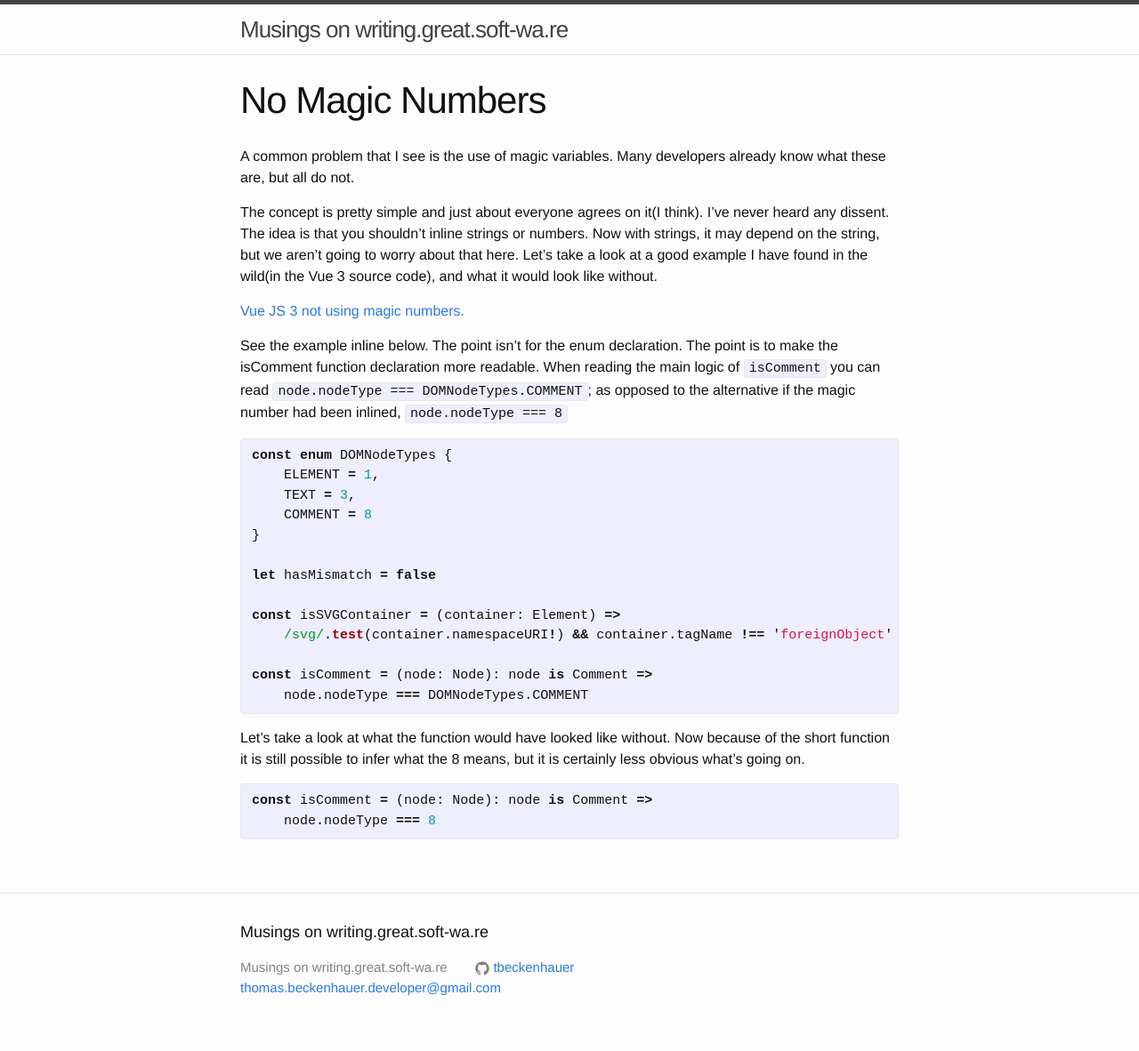
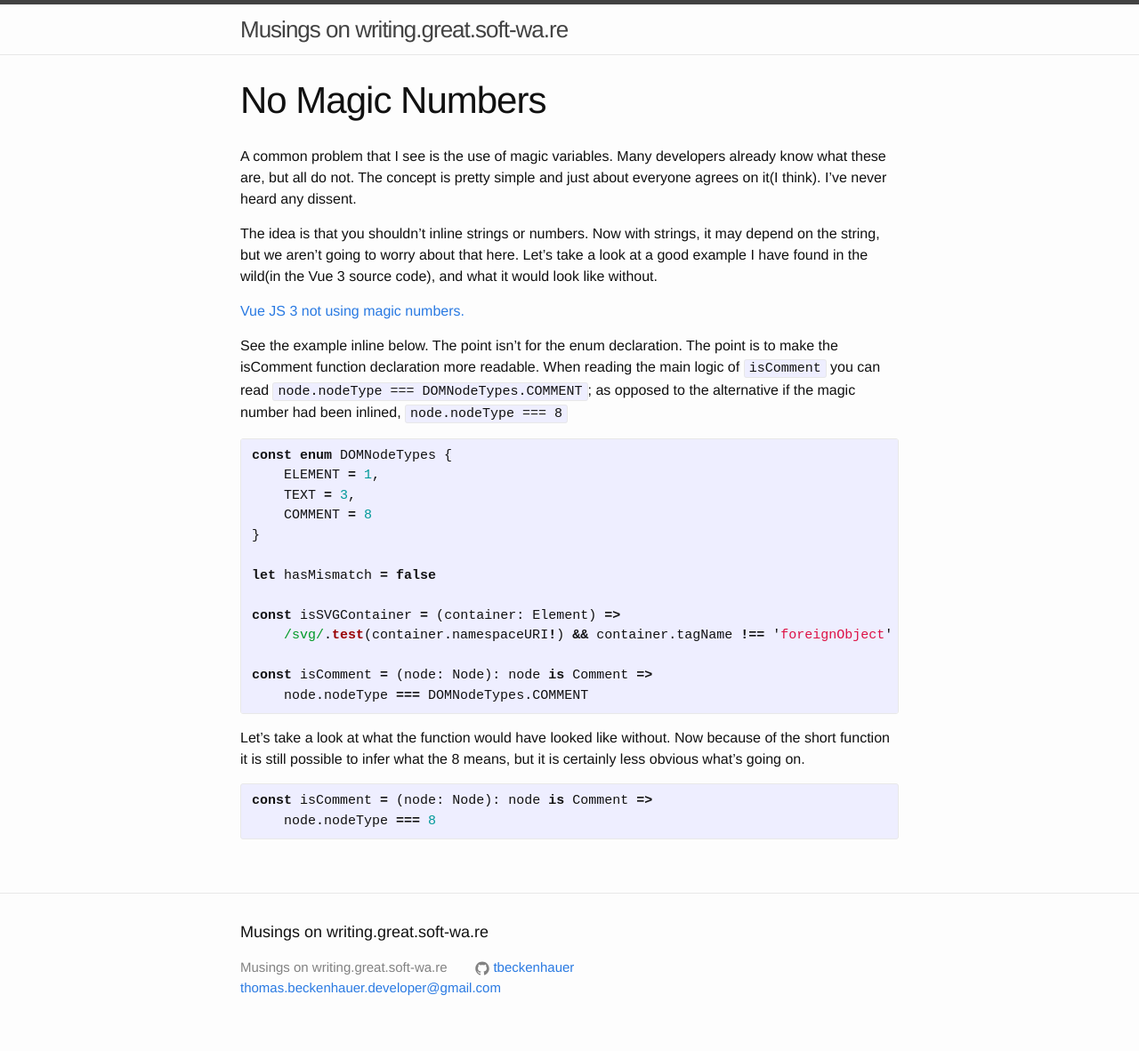
Before and after one commit to tbeckenhauer/tbeckenhauer.github.io, a Jekyll site: the page built from _posts/2021-04-03-no-magic-numbers.markdown, in a window 1280 px wide. Shown: the whole page at 89% size. Built offline with Jekyll 4.4.1, drawn with Linux system fonts in a browser that asks for light colours.

```diff
--- a/_posts/2021-04-03-no-magic-numbers.markdown
+++ b/_posts/2021-04-03-no-magic-numbers.markdown
@@ -6,9 +6,9 @@ permalink: /no-magic-numbers/
 ---
 
 
-A common problem that I see is the use of magic variables.  Many developers already know what these are, but all do not.
+A common problem that I see is the use of magic variables.  Many developers already know what these are, but all do not. The concept is pretty simple and just about everyone agrees on it(I think). I've never heard any dissent.
 
-The concept is pretty simple and just about everyone agrees on it(I think). I've never heard any dissent.  The idea is that you shouldn't inline strings or numbers.  Now with strings, it may depend on the string, but we aren't going to worry about that here.  Let's take a look at a good example I have found in the wild(in the Vue 3 source code), and what it would look like without.
+The idea is that you shouldn't inline strings or numbers.  Now with strings, it may depend on the string, but we aren't going to worry about that here.  Let's take a look at a good example I have found in the wild(in the Vue 3 source code), and what it would look like without.
 
 [Vue JS 3 not using magic numbers.]( https://github.com/tbeckenhauer/vue-next/blob/master/packages/runtime-core/src/hydration.ts#L28 )
 
```
